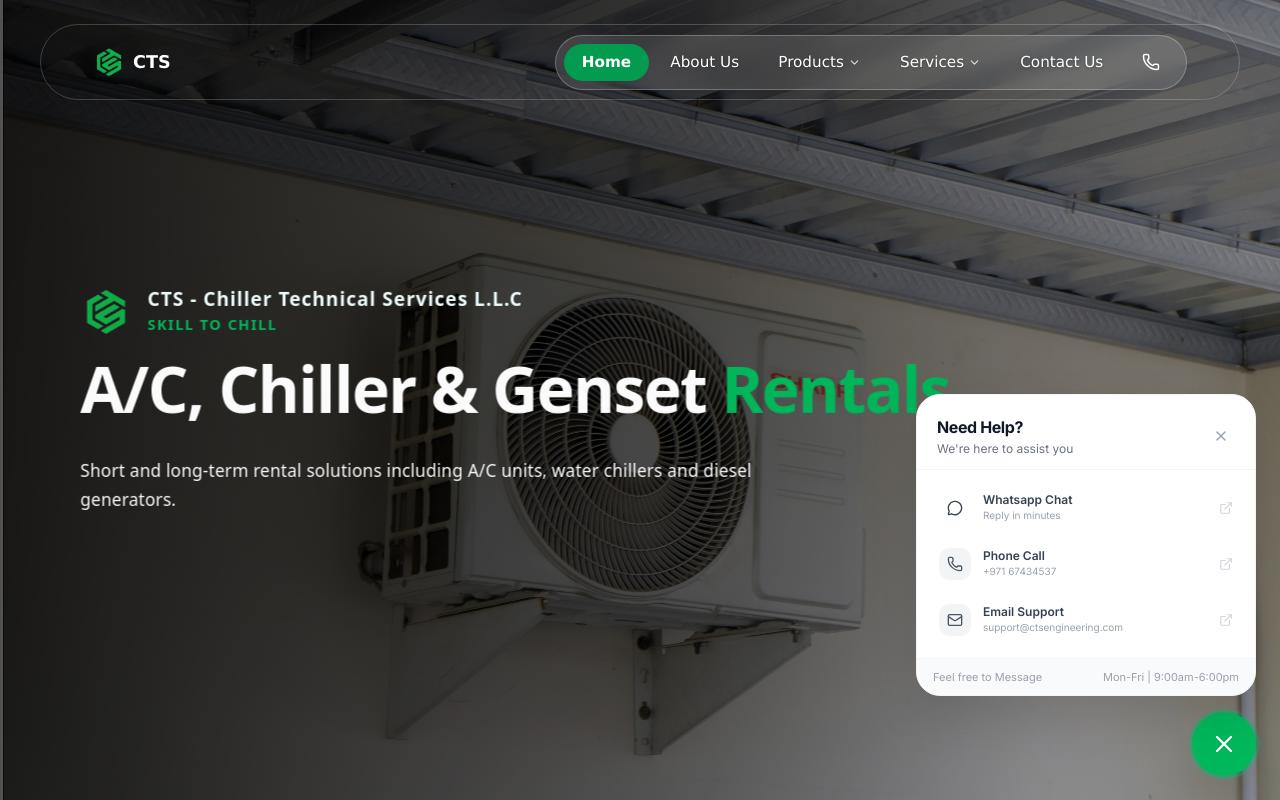
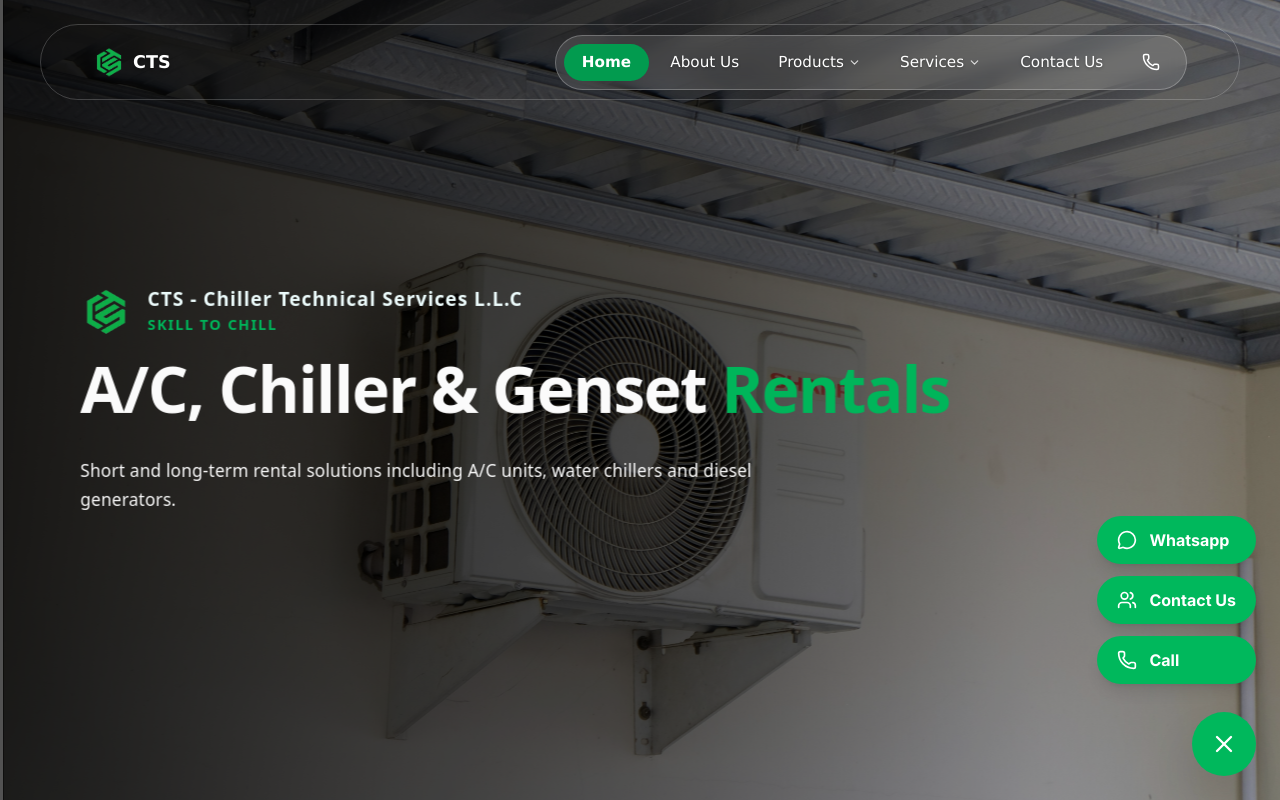
Before and after one commit to abints47/CTS-drchillar-project, a Next.js app: page / in a window 1280 px wide. Both pictures are taken after a click on the button 1224 px from the left and 744 px from the top of the page. Shown: the top 800 px of the page. Built offline with nearby package versions, Linux system fonts and the light colour scheme; grey boxes are pictures that could not be loaded.

Commit message:
Fixed the ChatBotWidget.tsx page

```diff
--- a/components/ChatBotWidget.tsx
+++ b/components/ChatBotWidget.tsx
@@ -2,7 +2,7 @@
 
 import { useState, useRef, useEffect } from "react";
 import { motion, AnimatePresence } from "framer-motion";
-import { Phone, X, Mail, Clock, MessageCircle, ExternalLink } from "lucide-react";
+import { Phone, X, MessageCircle, Users } from "lucide-react";
 
 export default function ChatBotWidget() {
   const [isOpen, setIsOpen] = useState(false);
@@ -30,16 +30,89 @@
     };
   }, [isOpen]);
 
+  const contactOptions = [
+    {
+      id: "whatsapp",
+      label: "Whatsapp",
+      icon: MessageCircle,
+      href: "https://wa.me/97167434537",
+      external: true,
+    },
+    {
+      id: "contact",
+      label: "Contact Us",
+      icon: Users,
+      href: "tel:+97167434537",
+      external: true,
+    },
+    {
+      id: "call",
+      label: "Call",
+      icon: Phone,
+      href: "tel:+97167434537",
+      external: false,
+    },
+  ];
+
   return (
     <div ref={widgetRef} className="fixed bottom-6 right-6 z-50 font-sans">
+      {/* Buttons Container */}
+      <div className="relative flex flex-col items-end mb-3">
+        <AnimatePresence>
+          {isOpen && (
+            <motion.div
+              initial={{ opacity: 0, scale: 0.85, y: 15 }}
+              animate={{ opacity: 1, scale: 1, y: 0 }}
+              exit={{ opacity: 0, scale: 0.85, y: 15 }}
+              transition={{
+                duration: 0.25,
+                ease: "easeOut",
+                staggerChildren: 0.12,
+                delayChildren: 0.08,
+              }}
+              className="flex flex-col gap-3 mb-4"
+            >
+              {contactOptions.map((option) => {
+                const IconComponent = option.icon;
+                return (
+                  <motion.a
+                    key={option.id}
+                    href={option.href}
+                    target={option.external ? "_blank" : undefined}
+                    rel={option.external ? "noopener noreferrer" : undefined}
+                    initial={{ opacity: 0, y: 25, scale: 0.6, x: 20 }}
+                    animate={{ opacity: 1, y: 0, scale: 1, x: 0 }}
+                    exit={{ opacity: 0, y: 25, scale: 0.6, x: 20 }}
+                    transition={{
+                      type: "spring",
+                      stiffness: 350,
+                      damping: 35,
+                      mass: 0.4,
+                      opacity: { duration: 0.3 },
+                    }}
+                    whileHover={{ scale: 1.1, boxShadow: "0 10px 25px rgba(0, 184, 92, 0.3)" }}
+                    whileTap={{ scale: 0.9 }}
+                    className="flex items-center gap-3 px-5 py-3 bg-[#00b85c] text-white rounded-full font-bold text-sm sm:text-base shadow-lg hover:shadow-xl hover:bg-[#00a850] transition-all cursor-pointer whitespace-nowrap"
+                  >
+                    <IconComponent className="w-5 h-5" />
+                    <span>{option.label}</span>
+                  </motion.a>
+                );
+              })}
+            </motion.div>
+          )}
+        </AnimatePresence>
+      </div>
+
       {/* Tooltip & Floating Button */}
-      <div className="relative flex items-center">
+      <div className="relative flex items-center justify-end">
         <AnimatePresence>
           {!isOpen && showTooltip && (
             <motion.div
-              initial={{ opacity: 0, x: 10, scale: 0.95 }}
+              initial={{ opacity: 0, x: 15, scale: 0.9 }}
               animate={{ opacity: 1, x: 0, scale: 1 }}
-              exit={{ opacity: 0, x: 10, scale: 0.95 }}
+              exit={{ opacity: 0, x: 15, scale: 0.9 }}
+              transition={{ duration: 0.25, ease: "easeOut" }}
               className="absolute right-20 bg-white text-zinc-800 text-xs font-semibold px-3.5 py-2 rounded-xl shadow-xl border border-zinc-100 pointer-events-none whitespace-nowrap"
             >
               Need Help?
@@ -51,10 +124,11 @@
           onClick={() => setIsOpen(!isOpen)}
           onMouseEnter={() => setShowTooltip(true)}
           onMouseLeave={() => setShowTooltip(false)}
-          whileHover={{ scale: 1.06 }}
-          whileTap={{ scale: 0.94 }}
-          aria-label="Toggle contact details"
-          className="relative flex items-center justify-center w-16 h-16 bg-[#00b85c] text-white rounded-full shadow-2xl focus:outline-none focus:ring-4 focus:ring-emerald-500/30 transition-colors"
+          whileHover={{ scale: 1.12, boxShadow: "0 20px 40px rgba(0, 184, 92, 0.35)" }}
+          whileTap={{ scale: 0.92 }}
+          transition={{ type: "spring", stiffness: 400, damping: 30 }}
+          aria-label="Toggle contact options"
+          className="relative flex items-center justify-center w-16 h-16 bg-[#00b85c] text-white rounded-full shadow-2xl focus:outline-none focus:ring-4 focus:ring-emerald-500/30 transition-all duration-300 hover:bg-[#00a850]"
         >
           {/* Subtle pulse animation */}
           {!isOpen && (
@@ -63,111 +137,29 @@
 
           <AnimatePresence mode="wait">
             {isOpen ? (
-              <motion.div key="close" initial={{ rotate: -90, opacity: 0 }} animate={{ rotate: 0, opacity: 1 }} exit={{ rotate: 90, opacity: 0 }} transition={{ duration: 0.15 }}>
+              <motion.div
+                key="close"
+                initial={{ rotate: -90, opacity: 0, scale: 0.8 }}
+                animate={{ rotate: 0, opacity: 1, scale: 1 }}
+                exit={{ rotate: 90, opacity: 0, scale: 0.8 }}
+                transition={{ duration: 0.3, ease: "easeOut" }}
+              >
                 <X className="w-7 h-7" />
               </motion.div>
             ) : (
-              <motion.div key="open" initial={{ rotate: 90, opacity: 0 }} animate={{ rotate: 0, opacity: 1 }} exit={{ rotate: -90, opacity: 0 }} transition={{ duration: 0.15 }}>
+              <motion.div
+                key="open"
+                initial={{ rotate: 90, opacity: 0, scale: 0.8 }}
+                animate={{ rotate: 0, opacity: 1, scale: 1 }}
+                exit={{ rotate: -90, opacity: 0, scale: 0.8 }}
+                transition={{ duration: 0.3, ease: "easeOut" }}
+              >
                 <Phone className="w-7 h-7" />
               </motion.div>
             )}
           </AnimatePresence>
         </motion.button>
       </div>
-
-      {/* Ultra-Minimal Contact Information Card (No chat box, pure details) */}
-      <AnimatePresence>
-        {isOpen && (
-          <motion.div
-            initial={{ opacity: 0, scale: 0.95, y: 15 }}
-            animate={{ opacity: 1, scale: 1, y: 0 }}
-            exit={{ opacity: 0, scale: 0.95, y: 15 }}
-            transition={{ duration: 0.2, ease: "easeOut" }}
-            className="absolute bottom-20 right-0 w-[calc(100vw-32px)] sm:w-85 bg-white rounded-[24px] shadow-[0_20px_50px_rgba(0,0,0,0.12)] border border-zinc-100 overflow-hidden"
-          >
-            {/* Minimal Header */}
-            <div className="px-5 pt-5 pb-3 flex items-center justify-between border-b border-gray-100 dark:border-slate-800">
-              <div>
-                <h3 className="font-bold text-base text-gray-900 dark:text-white tracking-tight">Need Help?</h3>
-                <p className="text-xs text-gray-500 dark:text-slate-400 mt-0.5">We're here to assist you</p>
-              </div>
-              <button
-                onClick={() => setIsOpen(false)}
-                className="text-gray-400 hover:text-gray-600 dark:hover:text-gray-200 p-1.5 rounded-full hover:bg-gray-100 dark:hover:bg-slate-800 transition-colors"
-                aria-label="Close window"
-              >
-                <X className="w-4 h-4" />
-              </button>
-            </div>
-
-            {/* Clean Action List */}
-            <div className="p-3 space-y-1">
-              {/* WhatsApp */}
-              <a
-                href="https://wa.me/97167434537"
-                target="_blank"
-                rel="noopener noreferrer"
-                className="flex items-center justify-between p-2.5 rounded-xl hover:bg-emerald-50 dark:hover:bg-emerald-950/30 text-gray-700 dark:text-slate-200 hover:text-emerald-600 dark:hover:text-emerald-400 transition-all group"
-              >
-                <div className="flex items-center space-x-3">
-                  <div className="w-8 h-8 rounded-lg  dark:bg-emerald-900/50 flex items-center justify-center  dark:text-emerald-400 group-hover:scale-105 transition-transform">
-                    <MessageCircle className="w-4 h-4" />
-                  </div>
-                  <div>
-                    <p className="text-xs font-semibold">Whatsapp Chat</p>
-                    <p className="text-[10px] text-gray-400 dark:text-slate-500">Reply in minutes</p>
-                  </div>
-                </div>
-                <ExternalLink className="w-3.5 h-3.5 text-gray-300 dark:text-slate-600 group-hover:text-emerald-500 transition-colors" />
-              </a>
-
-              {/* Phone */}
-              <a
-                href="tel:+97167434537"
-                className="flex items-center justify-between p-2.5 rounded-xl hover:bg-emerald-50 dark:hover:bg-emerald-950/30 text-gray-700 dark:text-slate-200 hover:text-emerald-600 dark:hover:text-emerald-400 transition-all group"
-              >
-                <div className="flex items-center space-x-3">
-                  <div className="w-8 h-8 rounded-lg bg-gray-100 dark:bg-slate-800 flex items-center justify-center text-gray-600 dark:text-slate-400 group-hover:scale-105 transition-transform">
-                    <Phone className="w-4 h-4" />
-                  </div>
-                  <div>
-                    <p className="text-xs font-semibold">Phone Call</p>
-                    <p className="text-[10px] text-gray-400 dark:text-slate-500">+971 67434537</p>
-                  </div>
-                </div>
-                <ExternalLink className="w-3.5 h-3.5 text-gray-300 dark:text-slate-600 group-hover:text-emerald-500 transition-colors" />
-              </a>
-
-              {/* Email */}
-              <a
-                href="mailto:support@ctsengineering.com"
-                className="flex items-center justify-between p-2.5 rounded-xl hover:bg-emerald-50 dark:hover:bg-emerald-950/30 text-gray-700 dark:text-slate-200 hover:text-emerald-600 dark:hover:text-emerald-400 transition-all group"
-              >
-                <div className="flex items-center space-x-3">
-                  <div className="w-8 h-8 rounded-lg bg-gray-100 dark:bg-slate-800 flex items-center justify-center text-gray-600 dark:text-slate-400 group-hover:scale-105 transition-transform">
-                    <Mail className="w-4 h-4" />
-                  </div>
-                  <div>
-                    <p className="text-xs font-semibold">Email Support</p>
-                    <p className="text-[10px] text-gray-400 dark:text-slate-500">support@ctsengineering.com</p>
-                  </div>
-                </div>
-                <ExternalLink className="w-3.5 h-3.5 text-gray-300 dark:text-slate-600 group-hover:text-gray-500 transition-colors" />
-              </a>
-            </div>
-
-            {/* Subtle Status Footer */}
-            <div className="px-4 py-2.5 bg-gray-50 dark:bg-slate-950/50 border-t border-gray-100 dark:border-slate-800 flex items-center justify-between text-[11px] text-gray-400 dark:text-slate-500">
-              <div className="flex items-center space-x-1.5">
-
-                <span>Feel free to Message </span>
-              </div>
-              <span>Mon-Fri | 9:00am-6:00pm</span>
-            </div>
-
-          </motion.div>
-        )}
-      </AnimatePresence>
     </div>
   );
 }
```
